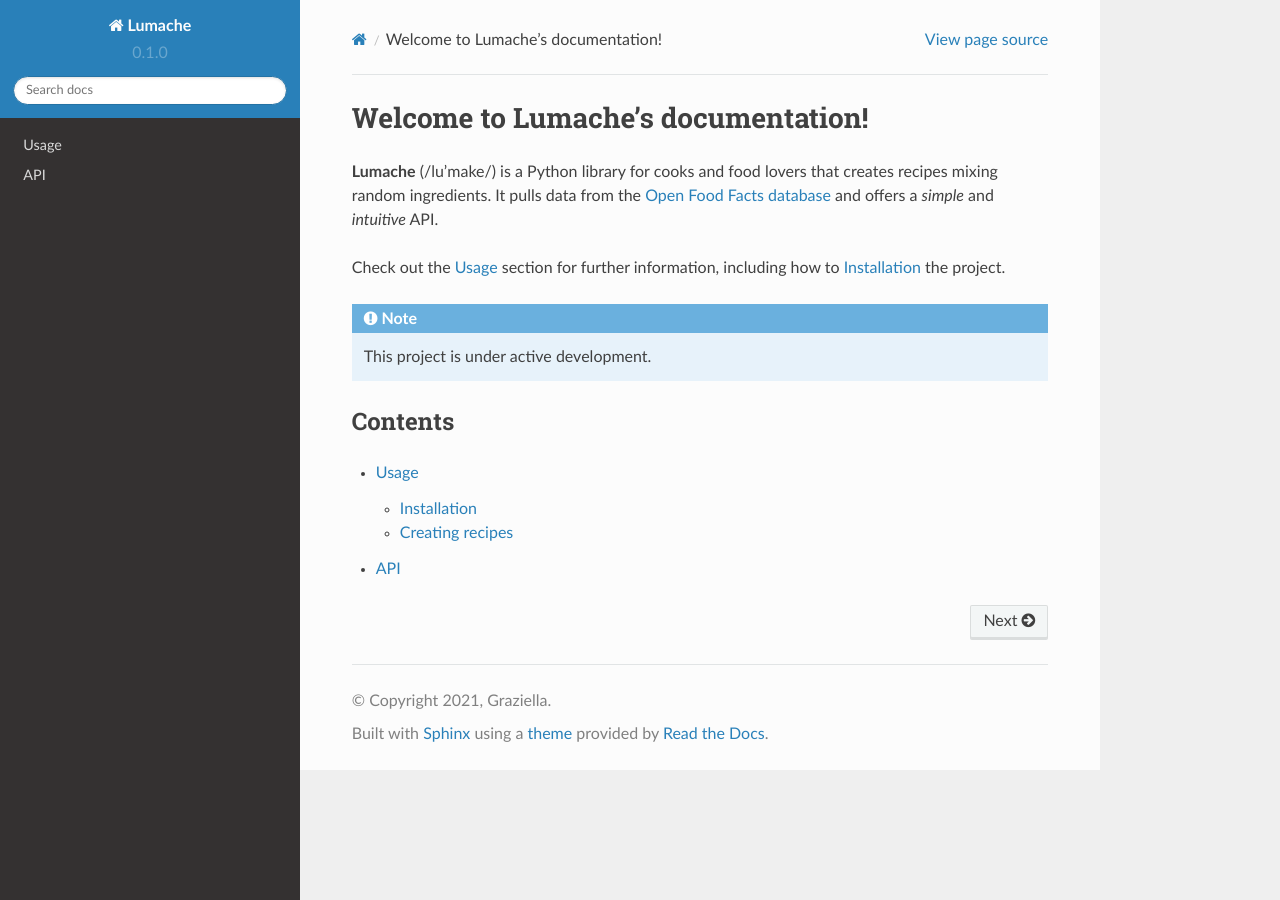
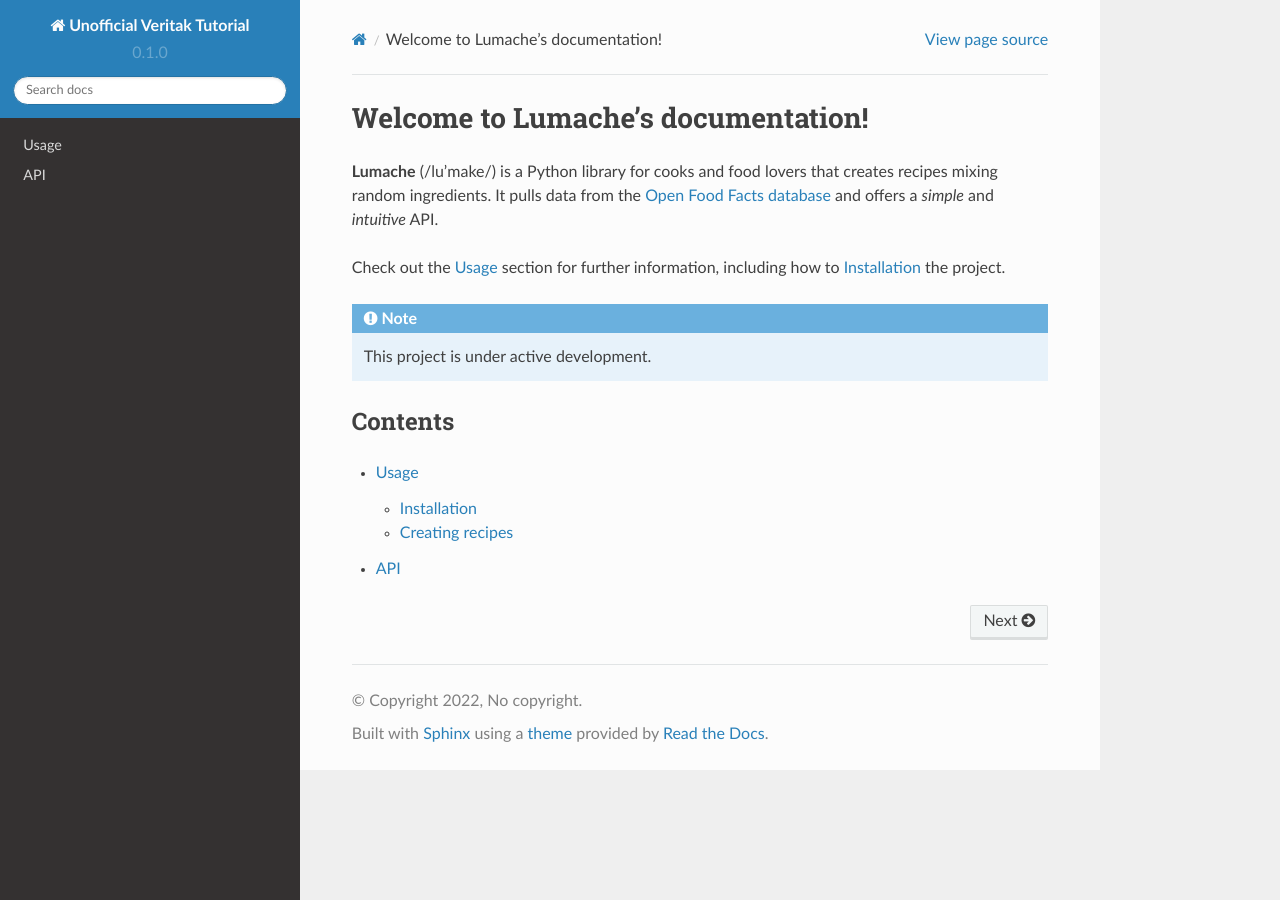
Before and after one commit to riscsi/rtd-tutorial, a Sphinx documentation site: the page built from docs/source/index.rst, in a window 1280 px wide. Built offline with Sphinx 7.4.7 and the Read the Docs theme 2.0.0, drawn with Linux system fonts in a browser that asks for light colours.

Commit message:
Getting started

```diff
--- a/docs/source/conf.py
+++ b/docs/source/conf.py
@@ -2,9 +2,9 @@
 
 # -- Project information
 
-project = 'Lumache'
-copyright = '2021, Graziella'
-author = 'Graziella'
+project = 'Unofficial Veritak Tutorial'
+copyright = '2022, No copyright'
+author = 'Some Guy'
 
 release = '0.1'
 version = '0.1.0'
```
